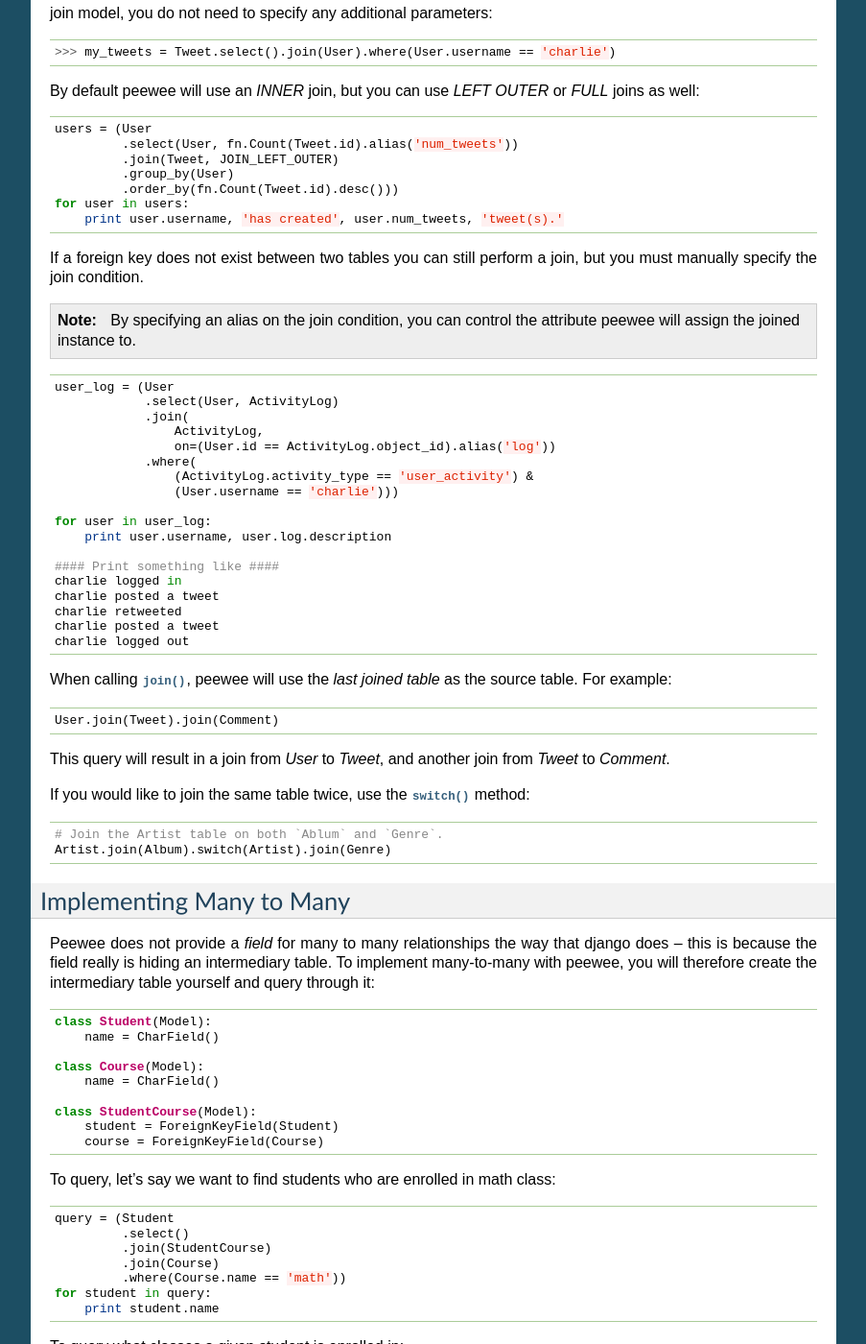
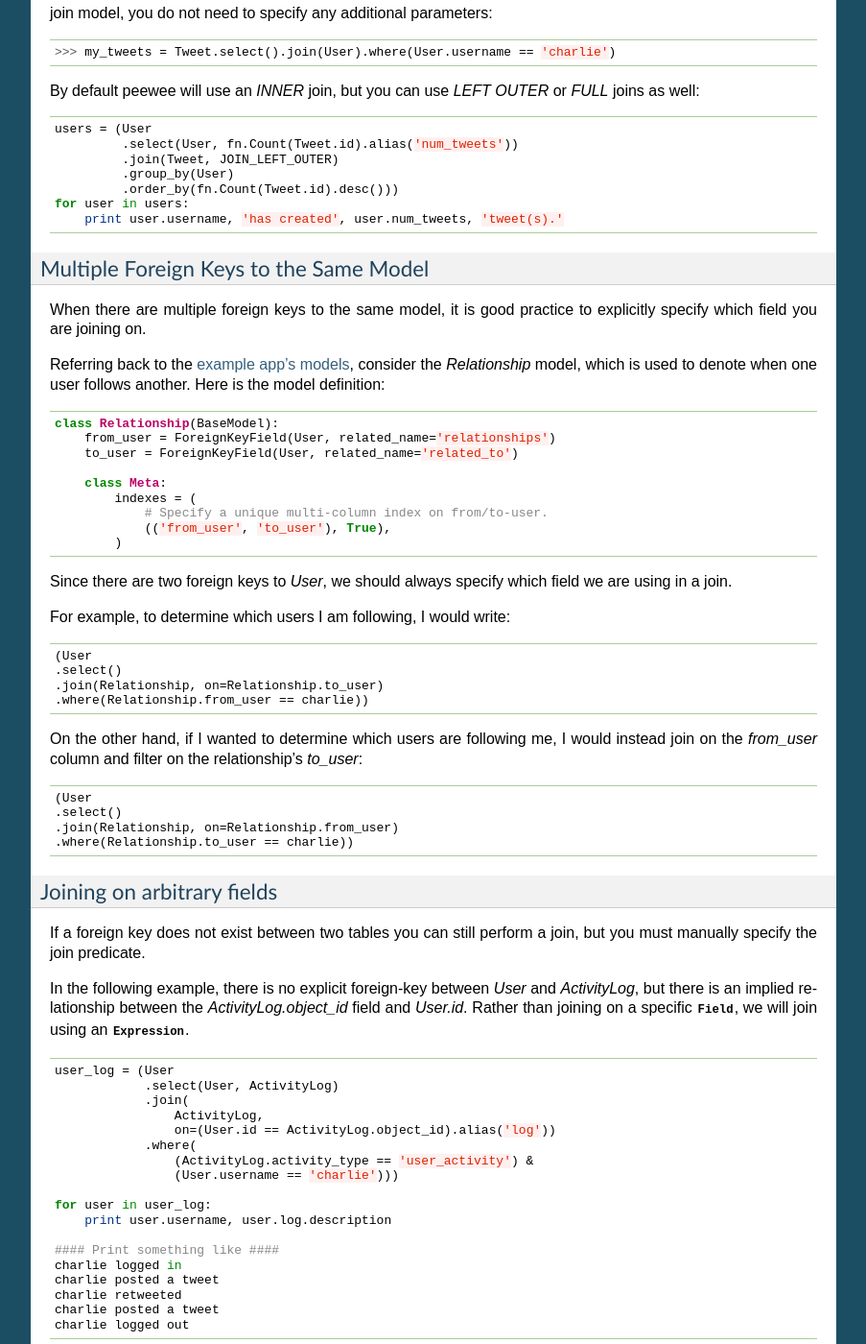
Before and after one commit to coleifer/peewee, a Sphinx documentation site: the page built from docs/peewee/querying.rst, in a window 1280 px wide and 1400 px high, scrolled down 16262 px. Shown: the whole window at 96% size, without its empty margins (198-1101 px from the left). Built offline with Sphinx 7.4.7, drawn with Linux system fonts in a browser that asks for light colours; pages that are not in the unit, such as notebooks, are missing from menus; some of the changed text lies outside the part shown.

Commit message:
Beefing up the docs on join()

```diff
--- a/docs/peewee/example.rst
+++ b/docs/peewee/example.rst
@@ -28,6 +28,8 @@ Diving into the code
 --------------------
 
 For simplicity all example code is contained within a single module, ``examples/twitter/app.py``. For a guide on structuring larger Flask apps with peewee, check out `Structuring Flask Apps <http://charlesleifer.com/blog/structuring-flask-apps-a-how-to-for-those-coming-from-django/>`_.
+
+.. _example-app-models:
 
 Models
 ^^^^^^
--- a/docs/peewee/querying.rst
+++ b/docs/peewee/querying.rst
@@ -997,9 +997,51 @@ By default peewee will use an *INNER* join, but you can use *LEFT OUTER* or *FUL
     for user in users:
         print user.username, 'has created', user.num_tweets, 'tweet(s).'
 
-If a foreign key does not exist between two tables you can still perform a join, but you must manually specify the join condition.
+Multiple Foreign Keys to the Same Model
+^^^^^^^^^^^^^^^^^^^^^^^^^^^^^^^^^^^^^^^
 
-.. note:: By specifying an alias on the join condition, you can control the attribute peewee will assign the joined instance to.
+When there are multiple foreign keys to the same model, it is good practice to explicitly specify which field you are joining on.
+
+Referring back to the :ref:`example app's models <example-app-models>`, consider the *Relationship* model, which is used to denote when one user follows another. Here is the model definition:
+
+.. code-block:: python
+
+    class Relationship(BaseModel):
+        from_user = ForeignKeyField(User, related_name='relationships')
+        to_user = ForeignKeyField(User, related_name='related_to')
+
+        class Meta:
+            indexes = (
+                # Specify a unique multi-column index on from/to-user.
+                (('from_user', 'to_user'), True),
+            )
+
+Since there are two foreign keys to *User*, we should always specify which field we are using in a join.
+
+For example, to determine which users I am following, I would write:
+
+.. code-block:: python
+
+    (User
+    .select()
+    .join(Relationship, on=Relationship.to_user)
+    .where(Relationship.from_user == charlie))
+
+On the other hand, if I wanted to determine which users are following me, I would instead join on the *from_user* column and filter on the relationship's *to_user*:
+
+.. code-block:: python
+
+    (User
+    .select()
+    .join(Relationship, on=Relationship.from_user)
+    .where(Relationship.to_user == charlie))
+
+Joining on arbitrary fields
+^^^^^^^^^^^^^^^^^^^^^^^^^^^
+
+If a foreign key does not exist between two tables you can still perform a join, but you must manually specify the join predicate.
+
+In the following example, there is no explicit foreign-key between *User* and *ActivityLog*, but there is an implied relationship between the *ActivityLog.object_id* field and *User.id*. Rather than joining on a specific :py:class:`Field`, we will join using an :py:class:`Expression`.
 
 .. code-block:: python
 
@@ -1021,6 +1063,23 @@ If a foreign key does not exist between two tables you can still perform a join,
     charlie retweeted
     charlie posted a tweet
     charlie logged out
+
+.. note::
+    By specifying an alias on the join condition, you can control the attribute peewee will assign the joined instance to. In the previous example, we used the following *join*:
+
+    .. code-block:: python
+
+        (User.id == ActivityLog.object_id).alias('log')
+
+    Then when iterating over the query, we were able to directly access the joined *ActivityLog* without incurring an additional query:
+
+    .. code-block:: python
+
+        for user in user_log:
+            print user.username, user.log.description
+
+Joining on Multiple Tables
+^^^^^^^^^^^^^^^^^^^^^^^^^^
 
 When calling :py:meth:`~Query.join`, peewee will use the *last joined table* as the source table. For example:
 
```
